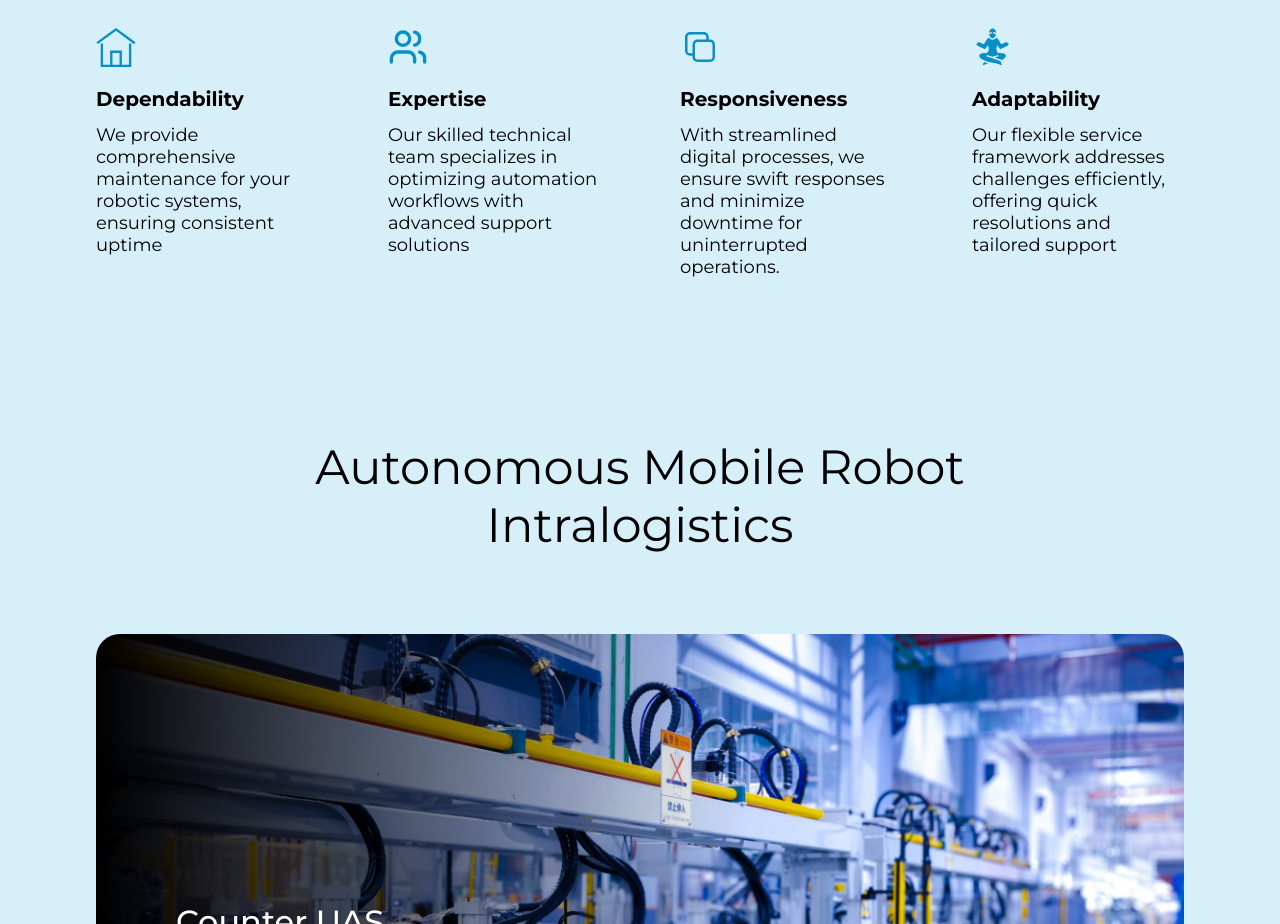
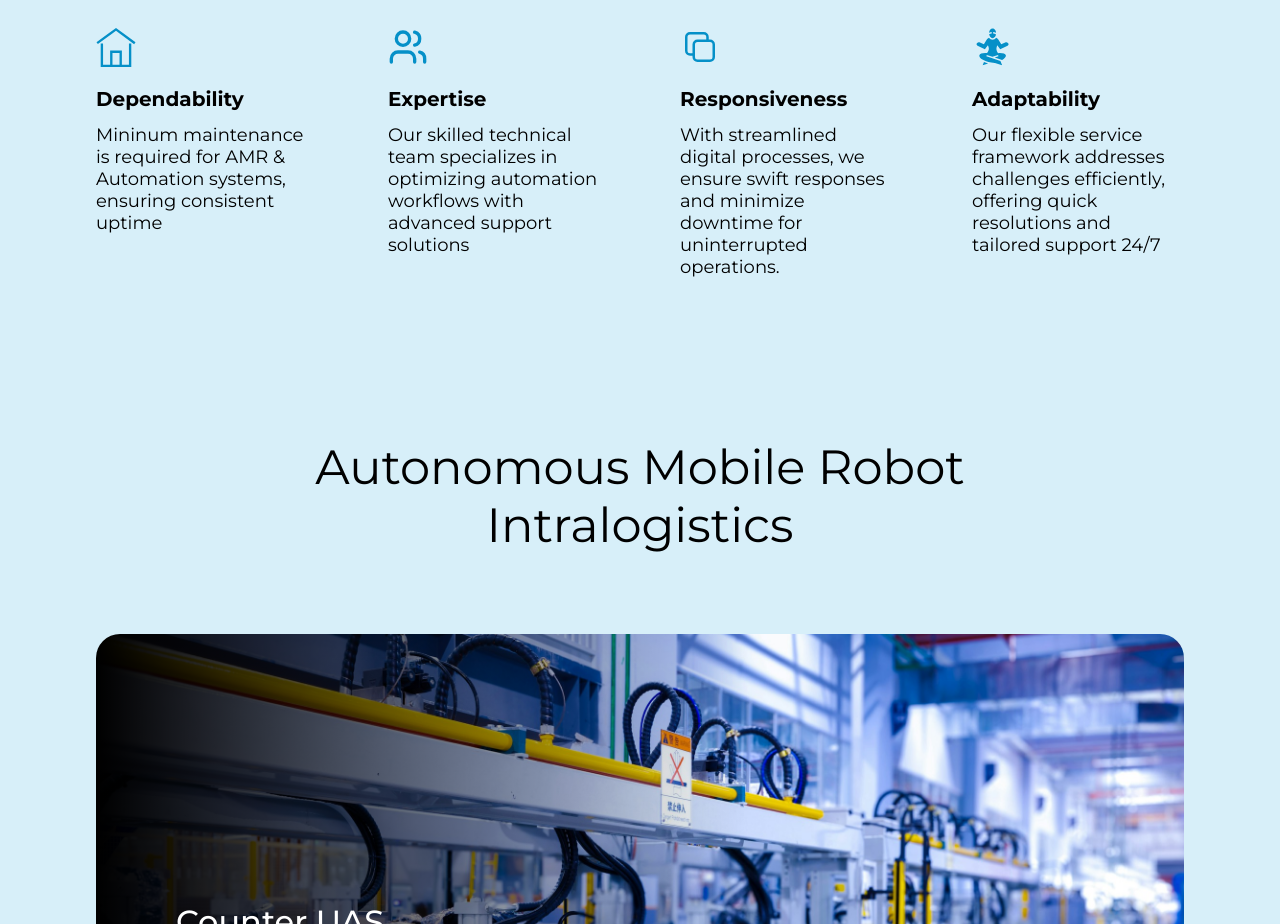
Before and after one commit to Advanced-Robotics-Systems/ars-landing-new, a Next.js app: page / in a window 1280 px wide. Shown: the part 2000-2924 px from the top of the page. Built offline with nearby package versions, Linux system fonts and the light colour scheme.

Commit message:
Changed descriptions for 'Dependability' and 'Adaptability'

```diff
--- a/src/data/index.ts
+++ b/src/data/index.ts
@@ -117,7 +117,7 @@ export const solutionsData = [
     icon: ICONS.home,
     title: "Dependability",
     description:
-      "We provide comprehensive maintenance for your robotic systems, ensuring consistent uptime",
+      "Mininum maintenance is required for AMR & Automation systems, ensuring consistent uptime",
   },
   {
     icon: ICONS.user,
@@ -135,7 +135,7 @@ export const solutionsData = [
     icon: ICONS.meditaion,
     title: "Adaptability",
     description:
-      "Our flexible service framework addresses challenges efficiently, offering quick resolutions and tailored support",
+      "Our flexible service framework addresses challenges efficiently, offering quick resolutions and tailored support 24/7",
   },
 ];
 
```
